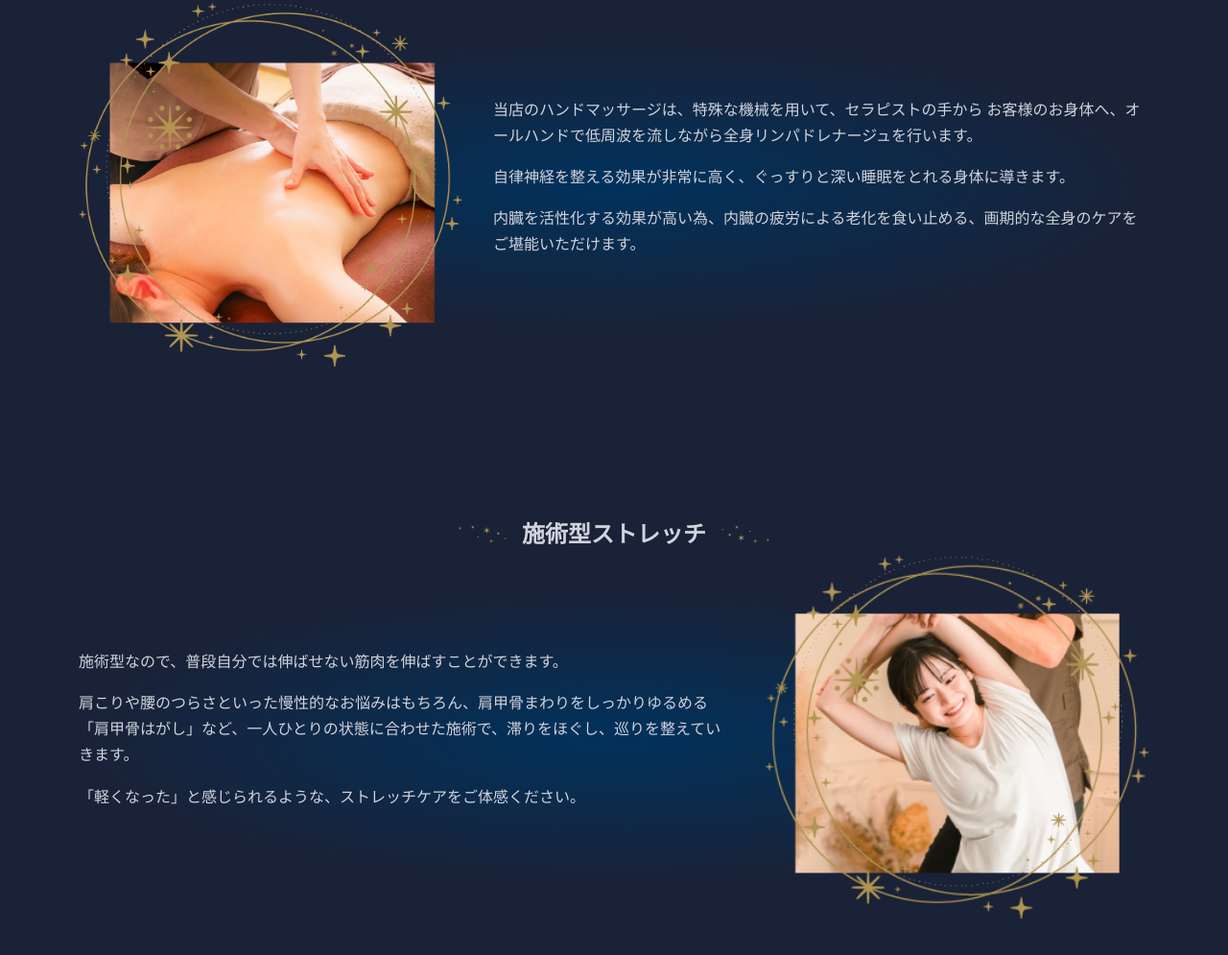
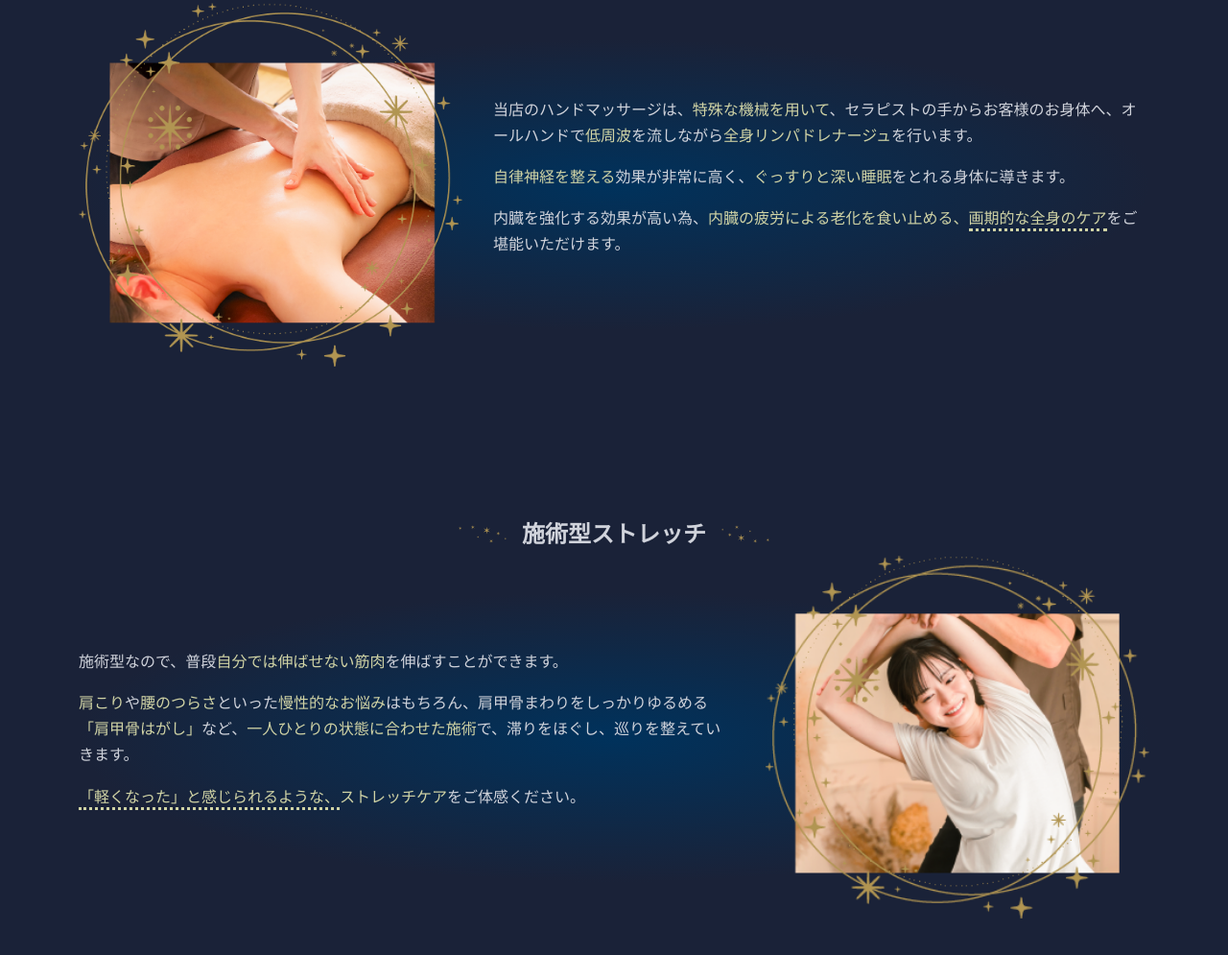
Before and after one commit to linepark-webteam/tsukinoshizuku, a plain HTML site: page index.html in a window 1280 px wide. Shown: the part 1088-2083 px from the top of the page at 96% size. Drawn offline with nearby package versions, Linux system fonts and the light colour scheme.

Commit message:
Update: Serviceセクションのテキストに装飾を追加

```diff
--- a/css/main.css
+++ b/css/main.css
@@ -287,6 +287,14 @@ body {
   text-align: start;
   line-height: 1.7;
 }
+
+.service__description .c-yellow {
+  color: var(--f-yellow);
+}
+.service__description .c-yellow.bottom-doted {
+  border-bottom: dotted;
+}
+
 
 /* スマホ縦並び */
 @media (max-width: 768px) {
--- a/index.html
+++ b/index.html
@@ -81,14 +81,13 @@
                 </div>
                 <div class="service__description">
                   <p>
-                    当店のハンドマッサージは、<span>特殊な機械を用いて</span>、セラピストの手から
-                    お客様のお身体へ、オールハンドで<span>低周波</span>を流しながら<span>全身リンパドレナージュ</span>を行います。
+                    当店のハンドマッサージは、<span class="c-yellow">特殊な機械を用いて</span>、セラピストの手からお客様のお身体へ、オールハンドで<span class="c-yellow">低周波</span>を流しながら<span class="c-yellow">全身リンパドレナージュ</span>を行います。
                   </p>
                   <p>
-                    <span>自律神経を整える</span>効果が非常に高く、<span>ぐっすりと深い睡眠</span>をとれる身体に導きます。
+                    <span class="c-yellow">自律神経を整える</span>効果が非常に高く、<span class="c-yellow">ぐっすりと深い睡眠</span>をとれる身体に導きます。
                   </p>
                   <p>
-                    内臓を活性化する効果が高い為、<span>内臓の疲労による老化を食い止める、<span>画期的な全身のケア</span></span>をご堪能いただけます。
+                    内臓を強化する効果が高い為、<span class="c-yellow">内臓の疲労による老化を食い止める、<span class="c-yellow bottom-doted">画期的な全身のケア</span></span>をご堪能いただけます。
                   </p>
                 </div>
               </div>
@@ -108,13 +107,13 @@
                 </div>
                 <div class="service__description">
                   <p>
-                    施術型なので、普段<span>自分では伸ばせない筋肉</span>を伸ばすことができます。
+                    施術型なので、普段<span class="c-yellow">自分では伸ばせない筋肉</span>を伸ばすことができます。
                   </p>
                   <p>
-                    <span>肩こり</span>や<span>腰のつらさ</span>といった<span>慢性的なお悩み</span>はもちろん、肩甲骨まわりをしっかりゆるめる<span>「肩甲骨はがし」</span>など、<span>一人ひとりの状態に合わせた施術</span>で、滞りをほぐし、巡りを整えていきます。
+                    <span class="c-yellow">肩こり</span>や<span class="c-yellow">腰のつらさ</span>といった<span class="c-yellow">慢性的なお悩み</span>はもちろん、肩甲骨まわりをしっかりゆるめる<span class="c-yellow">「肩甲骨はがし」</span>など、<span class="c-yellow">一人ひとりの状態に合わせた施術</span>で、滞りをほぐし、巡りを整えていきます。
                   </p>
                   <p>
-                    <span>「軽くなった」と感じられるような、</span><span>ストレッチケア</span>をご体感ください。
+                    <span class="c-yellow bottom-doted">「軽くなった」と感じられるような、</span><span class="c-yellow">ストレッチケア</span>をご体感ください。
                   </p>
                 </div>
               </div>
```
